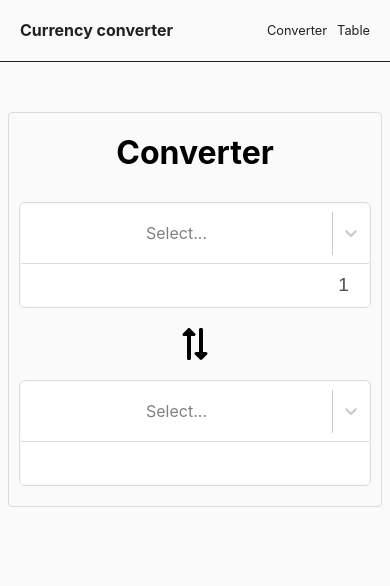
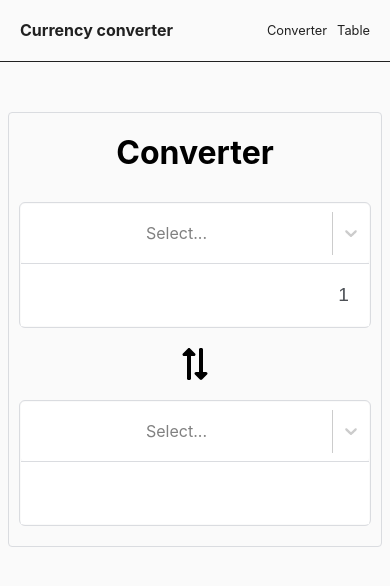
Before and after one commit to Emerlyy/converter, a React (Create React App) app: page / in a window 390 px wide. Shown: the top 586 px of the page. Built offline with nearby package versions, Linux system fonts and the light colour scheme; no server answers.

Commit message:
changed styles

```diff
--- a/src/features/converter/ConverterSelect.css
+++ b/src/features/converter/ConverterSelect.css
@@ -67,10 +67,9 @@ input[type="number"]:focus {
 
     .converter-input {
         text-align: right;
-        padding: 10px 20px;
+        padding: 20px 20px;
         box-sizing: border-box;
         width: 100%;
         height: auto;
-
     }
 }
```
